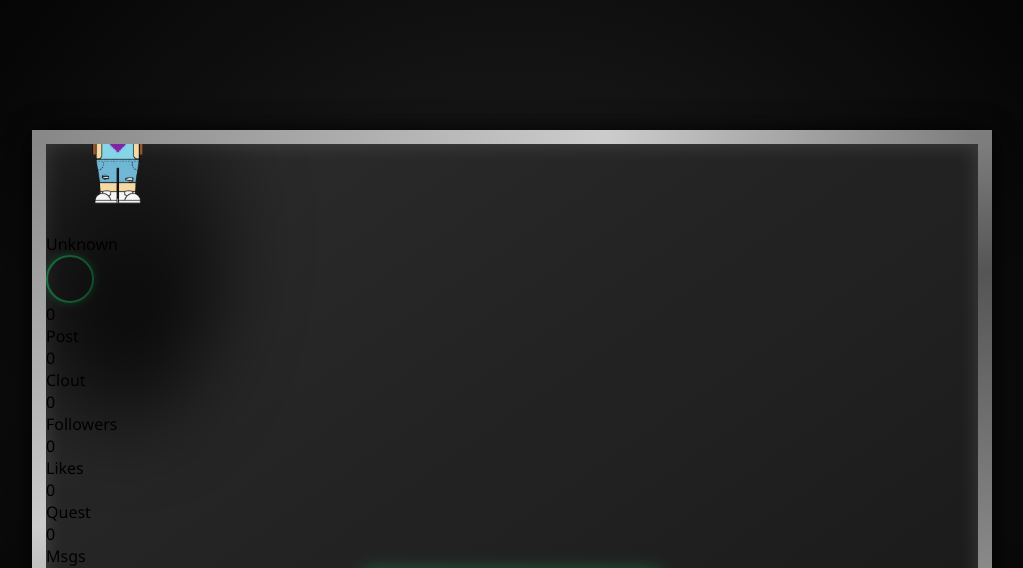
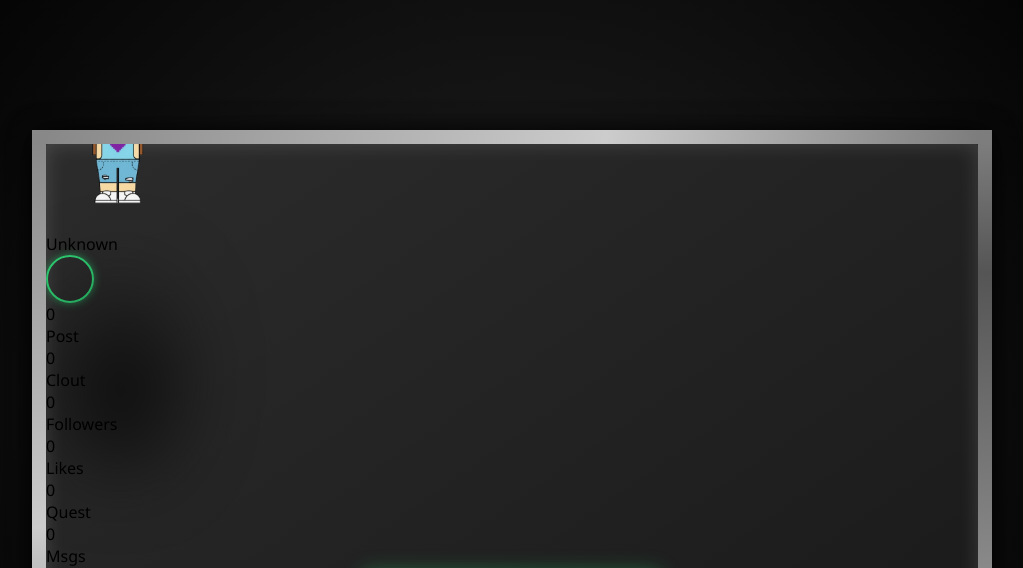
Before and after one commit to DjPressPlay/MetaMEdia, a website with bundled scripts: page public/homeroom.html in a window 1280 px wide. Shown: the top 568 px of the page, without its empty margins (128-1151 px from the left). Built offline with nearby package versions, Linux system fonts and the light colour scheme.

Commit message:
Update homeroom.html

```diff
--- a/public/homeroom.html
+++ b/public/homeroom.html
@@ -53,9 +53,9 @@
 .character::before {
   content: "";
   position: absolute;
-  width: 180%;
-  height: 180%;
-  top: 90%; /* ⬇️ move glow lower */
+  width: 100%;
+  height: 100%;
+  top: 150%; /* ⬇️ move glow lower */
   left: 50%;
   transform: translate(-50%, -50%);
   border-radius: 50%;
```
